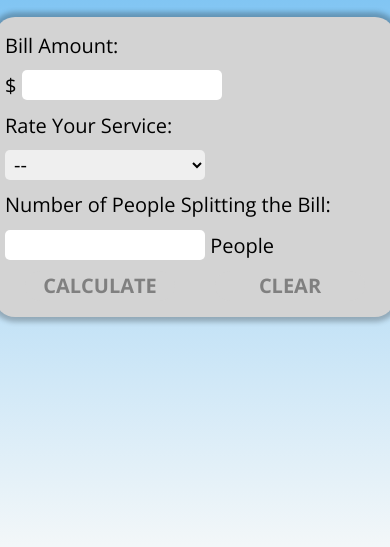
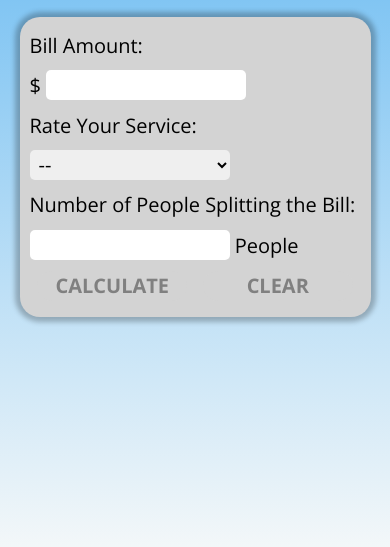
Before and after one commit to JEduardoRJx/tip-calculator, a plain HTML site: page index.html in a window 390 px wide. Shown: the part 277-824 px from the top of the page. Drawn offline with nearby package versions, Linux system fonts and the light colour scheme.

Commit message:
Change width of the form once we hit 450px

```diff
--- a/style.css
+++ b/style.css
@@ -67,3 +67,9 @@ button:enabled:hover {
   color: white;
   cursor: pointer;
 }
+
+@media screen and (max-width: 450px) {
+  form {
+    width: 90%;
+  }
+}
```
